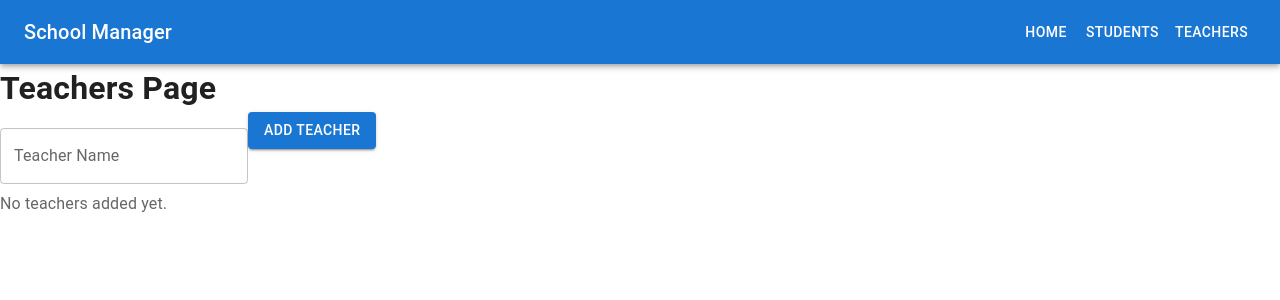
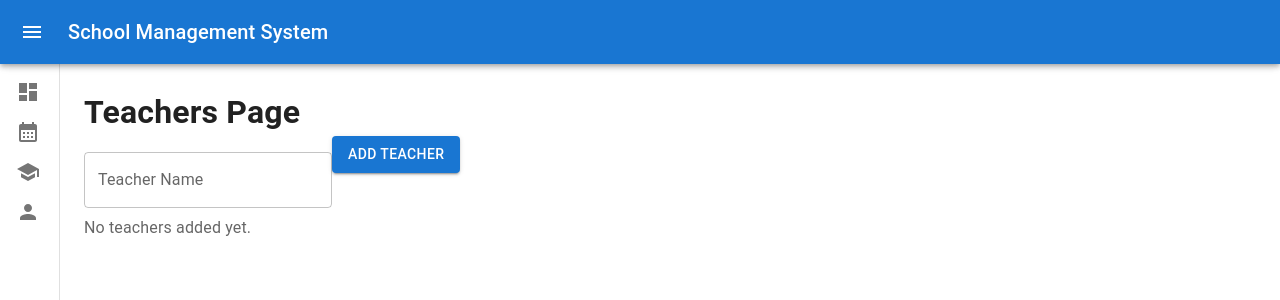
Before and after one commit to CeeZ-11/School-Manager, a React (Vite) app: page /#/teachers in a window 1280 px wide. Shown: the top 300 px of the page. Built offline with nearby package versions, Linux system fonts and the light colour scheme.

Commit message:
:sparkles: feat: Add dashboard component
:wrench: chore: Move routing inside Dashboard for correct layout and navigation

```diff
--- a/src/App.jsx
+++ b/src/App.jsx
@@ -1,18 +1,10 @@
-import { Route, Routes, HashRouter } from "react-router-dom";
-import Navbar from "./components/Navbar";
-import Home from "./pages/Home";
-import Students from "./pages/Students";
-import Teachers from "./pages/Teachers";
+import { HashRouter } from "react-router-dom";
+import Dashboard from "./components/Dashboard";
 
 const App = () => {
   return (
     <HashRouter>
-      <Navbar />
-      <Routes>
-        <Route path="/" element={<Home />} />
-        <Route path="/students" element={<Students />} />
-        <Route path="/teachers" element={<Teachers />} />
-      </Routes>
+      <Dashboard />
     </HashRouter>
   );
 };
--- /dev/null
+++ b/src/components/Dashboard.jsx
@@ -0,0 +1,119 @@
+import { useState } from "react";
+import { Routes, Route, Link } from "react-router-dom";
+import {
+  AppBar,
+  Toolbar,
+  IconButton,
+  Drawer,
+  List,
+  ListItem,
+  ListItemButton,
+  ListItemIcon,
+  ListItemText,
+  Typography,
+  CssBaseline,
+  Box,
+} from "@mui/material";
+import {
+  Menu as MenuIcon,
+  Dashboard as DashboardIcon,
+  School as SchoolIcon,
+  Person as PersonIcon,
+  CalendarMonth as CalendarIcon,
+} from "@mui/icons-material";
+
+import Schedule from "../pages/Schedule";
+import Home from "../pages/Home";
+import Students from "../pages/Students";
+import Teachers from "../pages/Teachers";
+
+const drawerWidth = 240;
+
+function Dashboard() {
+  const [open, setOpen] = useState(false);
+  const toggleDrawer = () => setOpen(!open);
+
+  return (
+    <Box sx={{ display: "flex" }}>
+      <CssBaseline />
+
+      {/* AppBar */}
+      <AppBar position="fixed" sx={{ zIndex: 1201 }}>
+        <Toolbar>
+          <IconButton
+            edge="start"
+            color="inherit"
+            onClick={toggleDrawer}
+            sx={{ mr: 2 }}
+          >
+            <MenuIcon />
+          </IconButton>
+          <Typography variant="h6" noWrap>
+            School Management System
+          </Typography>
+        </Toolbar>
+      </AppBar>
+
+      {/* Sidebar Drawer */}
+      <Drawer
+        variant="permanent"
+        sx={{
+          width: open ? drawerWidth : 60,
+          flexShrink: 0,
+          [`& .MuiDrawer-paper`]: {
+            width: open ? drawerWidth : 60,
+            transition: "width 0.3s",
+          },
+        }}
+      >
+        <Toolbar />
+        <List>
+          <ListItem disablePadding>
+            <ListItemButton component={Link} to="/">
+              <ListItemIcon>
+                <DashboardIcon />
+              </ListItemIcon>
+              {open && <ListItemText primary="Dashboard" />}
+            </ListItemButton>
+          </ListItem>
+          <ListItem disablePadding>
+            <ListItemButton component={Link} to="/schedule">
+              <ListItemIcon>
+                <CalendarIcon />
+              </ListItemIcon>
+              {open && <ListItemText primary="Schedule" />}
+            </ListItemButton>
+          </ListItem>
+          <ListItem disablePadding>
+            <ListItemButton component={Link} to="/students">
+              <ListItemIcon>
+                <SchoolIcon />
+              </ListItemIcon>
+              {open && <ListItemText primary="Students" />}
+            </ListItemButton>
+          </ListItem>
+          <ListItem disablePadding>
+            <ListItemButton component={Link} to="/teachers">
+              <ListItemIcon>
+                <PersonIcon />
+              </ListItemIcon>
+              {open && <ListItemText primary="Teachers" />}
+            </ListItemButton>
+          </ListItem>
+        </List>
+      </Drawer>
+
+      {/* Main Content Area */}
+      <Box component="main" sx={{ flexGrow: 1, p: 3, mt: 8 }}>
+        <Routes>
+          <Route path="/" element={<Home />} />
+          <Route path="/schedule" element={<Schedule />} />
+          <Route path="/students" element={<Students />} />
+          <Route path="/teachers" element={<Teachers />} />
+        </Routes>
+      </Box>
+    </Box>
+  );
+}
+
+export default Dashboard;
--- a/src/components/Navbar.jsx
+++ b/src/components/Navbar.jsx
@@ -17,6 +17,9 @@ const Navbar = () => {
         <Button color="inherit" component={Link} to="/teachers">
           Teachers
         </Button>
+        <Button color="inherit" component={Link} to="/schedule">
+          Schedule
+        </Button>
       </Toolbar>
     </AppBar>
   );
--- /dev/null
+++ b/src/pages/Schedule.jsx
@@ -0,0 +1,9 @@
+const Schedule = () => {
+  return (
+    <div>
+      <h1>Schedule</h1>
+    </div>
+  );
+};
+
+export default Schedule;
```
Also changed, not shown: src/components/Sidebar.jsx (added).
